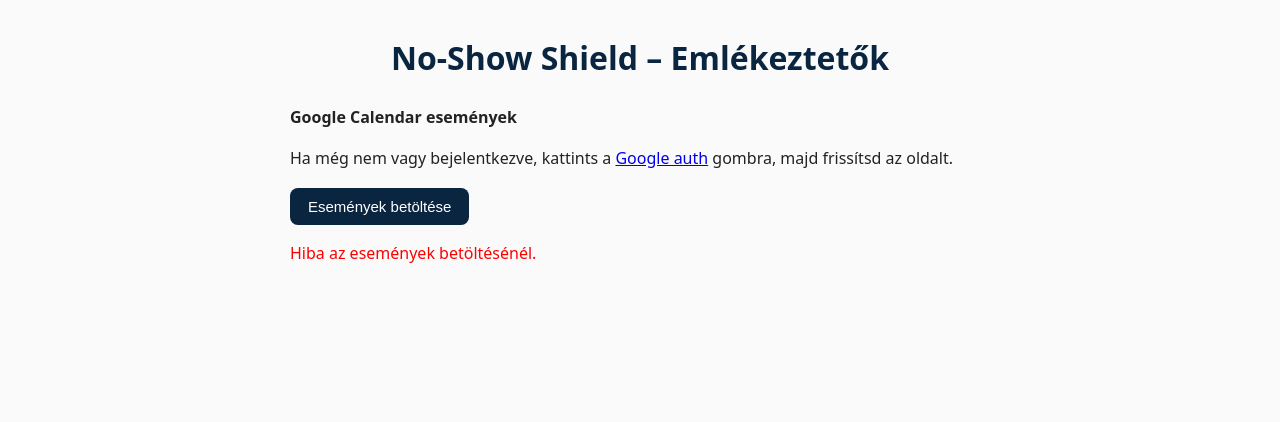
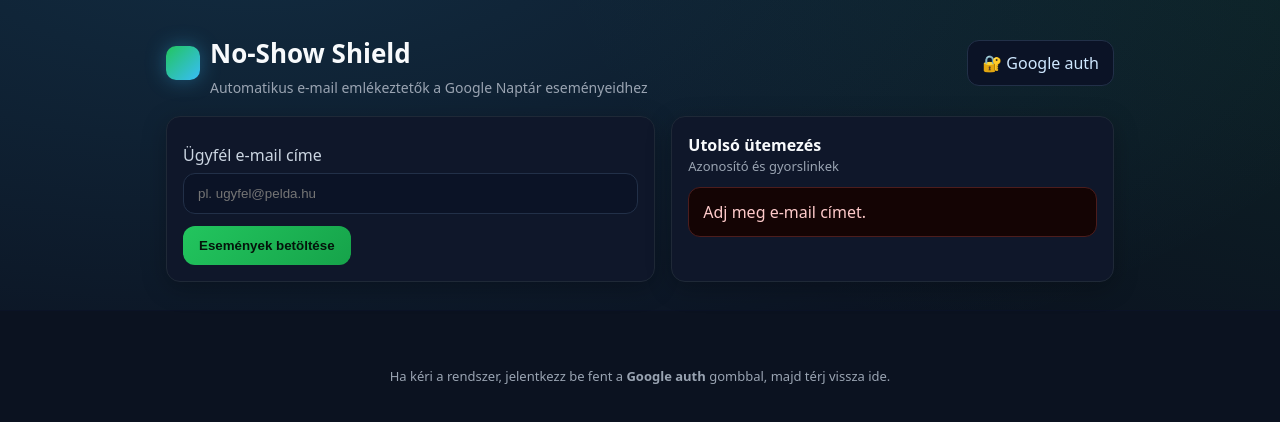
Before and after one commit to kata-flowstatelabs/no-show-shield, a website: page index.html in a window 1280 px wide. Both pictures are taken after a click on the button "Események betöltése". Drawn offline with Linux system fonts and the light colour scheme; no server answers.

Commit message:
Update index.html

```diff
--- a/index.html
+++ b/index.html
@@ -2,96 +2,176 @@
 <html lang="hu">
 <head>
   <meta charset="UTF-8" />
-  <meta name="viewport" content="width=device-width, initial-scale=1.0" />
-  <title>No-Show Shield – Emlékeztetők</title>
+  <meta name="viewport" content="width=device-width, initial-scale=1" />
+  <title>No-Show Shield</title>
   <style>
-    body {
-      font-family: system-ui, sans-serif;
-      background: #fafafa;
-      color: #222;
-      margin: 2rem auto;
-      max-width: 700px;
-      line-height: 1.6;
+    :root{
+      --bg:#0b1220; --card:#0f172a; --muted:#9aa4b2; --fg:#f8fafc;
+      --accent:#22c55e; --accent2:#38bdf8; --err:#f87171; --bd:#1f2937
     }
-    h1 { text-align: center; color: #0a2540; }
-    button {
-      background: #0a2540;
-      color: white;
-      border: none;
-      padding: 10px 18px;
-      border-radius: 8px;
-      cursor: pointer;
-      font-size: 15px;
-      transition: 0.2s;
+    *{box-sizing:border-box}
+    body{margin:0;background:var(--bg);color:var(--fg);font:16px/1.5 system-ui,Segoe UI,Roboto,Arial,sans-serif}
+    .hero{
+      background: radial-gradient(1200px 500px at 20% -20%, rgba(56,189,248,.15), transparent),
+                  radial-gradient(1000px 600px at 120% -40%, rgba(34,197,94,.12), transparent),
+                  var(--bg);
+      border-bottom:1px solid #0b1326
     }
-    button:hover { background: #123e6d; }
-    .event {
-      background: #fff;
-      padding: 1rem;
-      margin: 1rem 0;
-      border-radius: 10px;
-      box-shadow: 0 2px 6px rgba(0,0,0,0.05);
-    }
-    .small {
-      color: #666;
-      font-size: 0.9em;
-    }
+    .wrap{max-width:980px;margin:0 auto;padding:28px 16px}
+    header{display:flex;align-items:center;justify-content:space-between;gap:12px}
+    .brand{display:flex;align-items:center;gap:10px}
+    .logo{width:34px;height:34px;border-radius:10px;background:linear-gradient(135deg,var(--accent),var(--accent2));box-shadow:0 0 20px rgba(56,189,248,.35)}
+    h1{margin:6px 0 4px;font-size:26px}
+    .sub{color:var(--muted);font-size:14px}
+    .card{background:var(--card);border:1px solid var(--bd);border-radius:14px;padding:16px;box-shadow:0 6px 24px rgba(0,0,0,.25)}
+    .grid{display:grid;grid-template-columns:1fr;gap:16px;margin-top:18px}
+    @media (min-width:880px){.grid{grid-template-columns:1.05fr .95fr}}
+    label{display:block;margin:10px 0 6px;color:#cbd5e1}
+    input{width:100%;padding:12px 14px;border-radius:12px;border:1px solid #223048;background:#0b1326;color:var(--fg)}
+    button{cursor:pointer;border-radius:12px;border:1px solid #223048;background:#122036;color:#e5f0ff;padding:12px 16px;font-weight:600}
+    .primary{background:linear-gradient(135deg,var(--accent),#16a34a);border:none;color:#04140b}
+    .ghost{background:#0b1326}
+    button[disabled]{opacity:.6;cursor:not-allowed}
+    .row{display:flex;gap:10px;flex-wrap:wrap}
+    .status{margin-top:10px;padding:12px 14px;border-radius:12px;border:1px solid #1e293b;background:#0b1326;color:#cbd5e1;display:none}
+    .status.ok{border-color:#134e2a;background:#04140b;color:#b9f7d0}
+    .status.err{border-color:#4c1d1d;background:#140404;color:#fecaca}
+    .events{display:none;margin-top:8px}
+    .event{display:flex;align-items:center;justify-content:space-between;border-top:1px solid #162235;padding:12px 4px}
+    .event:first-child{border-top:none}
+    .title{font-weight:700}
+    .small{color:var(--muted);font-size:13px}
+    .links a{color:#93c5fd;text-decoration:none;word-break:break-all}
+    .links a:hover{text-decoration:underline}
+    footer{color:var(--muted);font-size:13px;margin:28px 0 20px;text-align:center}
   </style>
 </head>
 <body>
-  <h1>No-Show Shield – Emlékeztetők</h1>
+  <div class="hero">
+    <div class="wrap">
+      <header>
+        <div class="brand">
+          <div class="logo"></div>
+          <div>
+            <h1>No-Show Shield</h1>
+            <div class="sub">Automatikus e-mail emlékeztetők a Google Naptár eseményeidhez</div>
+          </div>
+        </div>
+        <a class="ghost" href="/auth" style="text-decoration:none;padding:10px 14px;border-radius:12px;border:1px solid #223048;background:#0b1326;color:#cfe8ff">🔐 Google auth</a>
+      </header>
 
-  <section>
-    <p><strong>Google Calendar események</strong></p>
-    <p>Ha még nem vagy bejelentkezve, kattints a <a href="/auth">Google auth</a> gombra, majd frissítsd az oldalt.</p>
-    <button onclick="loadEvents()">Események betöltése</button>
-  </section>
+      <div class="grid">
+        <!-- Bal: e-mail + események -->
+        <section class="card">
+          <label for="email">Ügyfél e-mail címe</label>
+          <input id="email" type="email" placeholder="pl. ugyfel@pelda.hu" />
 
-  <section id="events"></section>
+          <div class="row" style="margin-top:12px">
+            <button class="primary" id="load">Események betöltése</button>
+          </div>
+          <div id="gmsg" class="status"></div>
+
+          <div id="events" class="events"></div>
+        </section>
+
+        <!-- Jobb: utolsó ütemezés -->
+        <section class="card">
+          <div class="title">Utolsó ütemezés</div>
+          <div class="small">Azonosító és gyorslinkek</div>
+          <div id="last" style="margin-top:12px;display:none">
+            <div id="lastId" class="small"></div>
+            <div id="links" class="links" style="margin-top:10px"></div>
+          </div>
+          <div id="msg" class="status"></div>
+        </section>
+      </div>
+    </div>
+  </div>
+
+  <div class="wrap">
+    <footer>Ha kéri a rendszer, jelentkezz be fent a <b>Google auth</b> gombbal, majd térj vissza ide.</footer>
+  </div>
 
   <script>
-    async function loadEvents() {
-      const btn = document.querySelector("button");
-      btn.disabled = true;
-      btn.textContent = "Betöltés...";
-      try {
-        const res = await fetch("/gcal/upcoming");
-        const data = await res.json();
-        if (!data.events || !data.events.length) {
-          document.getElementById("events").innerHTML = "<p>Nincs közelgő esemény a naptárban.</p>";
-          return;
-        }
+    const $ = s => document.querySelector(s);
+    const show = (el, cls, txt) => { el.style.display='block'; el.className='status '+(cls||''); el.textContent=txt||''; };
+    const hide = el => { el.style.display='none'; el.textContent=''; };
 
-        let html = "";
-        data.events.forEach(e => {
-          html += `
-            <div class="event">
-              <b>${e.summary || "(névtelen)"}</b><br>
-              <span class="small">${e.start}</span><br><br>
-              <button onclick="schedule('${e.id}', '${e.start}')">Ütemezés erre</button>
+    // Események betöltése
+    $('#load').onclick = async () => {
+      const email = $('#email').value.trim();
+      if (!email) { show($('#msg'), 'err', 'Adj meg e-mail címet.'); return; }
+
+      const btn = $('#load');
+      btn.disabled = true; show($('#gmsg'), null, 'Betöltés…');
+      $('#events').style.display='none'; $('#events').innerHTML='';
+
+      try{
+        const r = await fetch('/gcal/upcoming');
+        const data = await r.json().catch(()=>null);
+
+        if (r.status === 401) { show($('#gmsg'), 'err', 'Nincs Google engedély. Kattints fent a Google auth gombra.'); return; }
+        if (!r.ok) { show($('#gmsg'), 'err', 'Nem sikerült betölteni az eseményeket.'); return; }
+        if (!data?.events?.length) { show($('#gmsg'), null, 'Nincs közelgő esemény.'); return; }
+
+        hide($('#gmsg'));
+        const box = $('#events');
+        data.events.forEach(e=>{
+          const div = document.createElement('div');
+          div.className='event';
+          div.innerHTML = `
+            <div>
+              <div class="title">${e.summary || '(névtelen)'}</div>
+              <div class="small">${e.start || ''}</div>
             </div>
-          `;
+            <button class="primary" data-id="${e.id}">Ütemezés erre</button>`;
+          box.appendChild(div);
         });
-        document.getElementById("events").innerHTML = html;
-      } catch (err) {
-        document.getElementById("events").innerHTML = `<p style="color:red;">Hiba az események betöltésénél.</p>`;
-      } finally {
-        btn.disabled = false;
-        btn.textContent = "Események betöltése";
+        box.style.display='block';
+      }catch{
+        show($('#gmsg'),'err','Hálózati hiba.');
+      }finally{
+        btn.disabled=false;
       }
-    }
+    };
 
-    async function schedule(eventId, start) {
-      const to = prompt("Add meg az ügyfél e-mail címét:");
-      if (!to) return;
-      const res = await fetch("/gcal/schedule", {
-        method: "POST",
-        headers: { "Content-Type": "application/json" },
-        body: JSON.stringify({ eventId, to })
-      });
-      const data = await res.json();
-      alert(data.ok ? "Emlékeztető ütemezve!" : "Hiba az ütemezésnél!");
-    }
+    // „Ütemezés erre” gombok
+    document.addEventListener('click', async (ev)=>{
+      const b = ev.target;
+      if (!(b instanceof HTMLElement)) return;
+      const id = b.getAttribute('data-id');
+      if (!id) return;
+
+      const to = $('#email').value.trim();
+      if (!to) { show($('#msg'), 'err', 'Adj meg e-mail címet.'); return; }
+
+      const prev=b.textContent; b.disabled=true; b.textContent='Ütemezés…';
+      try{
+        const r = await fetch('/gcal/schedule', {
+          method:'POST', headers:{'Content-Type':'application/json'},
+          body: JSON.stringify({ eventId:id, to })
+        });
+        const data = await r.json().catch(()=>null);
+
+        if (r.status === 401) { show($('#msg'),'err','Nincs Google engedély. Kattints a Google auth gombra.'); b.textContent='Hiba'; return; }
+        if (!r.ok) { show($('#msg'),'err','Hiba a Google ütemezésnél.'); b.textContent='Hiba'; return; }
+
+        // siker
+        show($('#msg'),'ok','Emlékeztetők ütemezve ✓');
+        $('#last').style.display='block';
+        $('#lastId').textContent = `ID: ${data.id}  •  Kezdés: ${data.startsAt||'-'}`;
+        $('#links').innerHTML = `
+          <div>Visszaigazolás: <a target="_blank" href="${data.links?.confirm}">${data.links?.confirm}</a></div>
+          <div>Lemondás: <a target="_blank" href="${data.links?.cancel}">${data.links?.cancel}</a></div>
+          <div>Státusz: <a target="_blank" href="${data.links?.status}">${data.links?.status}</a></div>`;
+        b.textContent='Ütemezve ✓';
+      }catch{
+        show($('#msg'),'err','Hálózati hiba.');
+        b.textContent='Hiba';
+      }finally{
+        setTimeout(()=>{ b.disabled=false; b.textContent=prev; }, 2200);
+      }
+    });
   </script>
 </body>
 </html>
```
